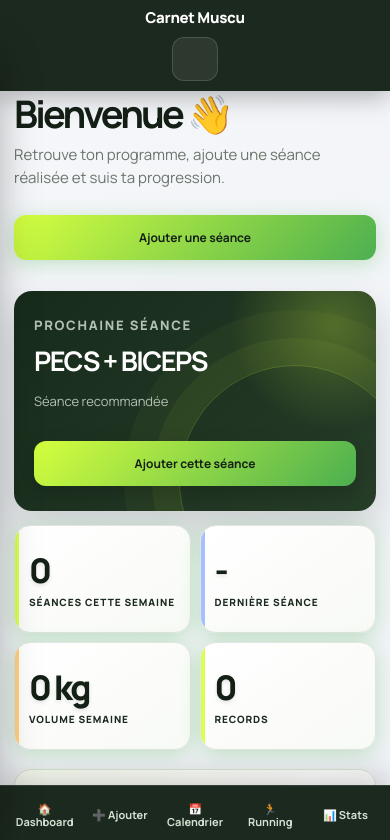
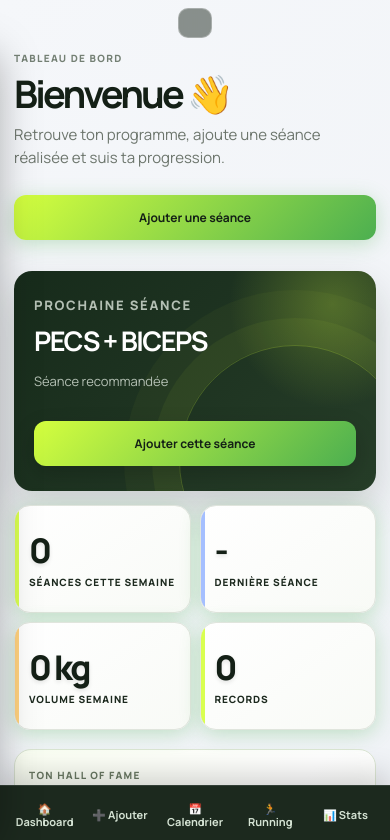
Before and after one commit to wanycode/carnet-muscu, a plain HTML site: page index.html in a window 390 px wide. Shown: the top 840 px of the page. Drawn offline with Linux system fonts and the light colour scheme.

Commit message:
Add files via upload

```diff
--- a/index.html
+++ b/index.html
@@ -5,7 +5,7 @@
     <meta name="viewport" content="width=device-width, initial-scale=1.0">
     <title>Carnet Muscu</title>
 
-    <link rel="stylesheet" href="styles.css?v=132">
+    <link rel="stylesheet" href="styles.css?v=134">
 
     <!-- Icône pour appli web -->
     <link rel="icon" href="favicon.svg" type="image/svg+xml">
@@ -458,10 +458,6 @@ main{background:linear-gradient(135deg,#f5f7fa 0%,#e8ecf1 100%);min-height:100vh
 
 <header class="mobile-topbar">
 
-    <a href="#" data-page="dashboard" class="mobile-topbar-logo">
-        Carnet Muscu
-    </a>
-
     <button class="hamburger" id="hamburgerBtn" aria-label="Ouvrir le menu" aria-expanded="false">
         <span></span>
         <span></span>
--- a/styles.css
+++ b/styles.css
@@ -725,45 +725,40 @@ input:focus-visible, select:focus-visible, textarea:focus-visible {
         top:0;left:0;right:0;
         z-index:44;
         align-items:center;
-        justify-content:space-between;
-        gap:10px;
-        padding:10px 14px;
-        background:var(--green);
-        box-shadow:0 6px 24px rgba(0,0,0,.28);
-    }
-    .mobile-topbar-logo{
-        color:#fff;
-        font-weight:800;
-        font-size:15px;
-        text-decoration:none;
-        letter-spacing:-.02em;
-        line-height:1.1;
+        justify-content:flex-start;
+        padding:8px 12px;
+        background:transparent;
+        box-shadow:none;
+        pointer-events:none;
     }
     .hamburger{
         display:flex;
         flex-direction:column;
         justify-content:center;
-        gap:5px;
-        width:46px;height:44px;
-        padding:11px 10px;
-        background:rgba(255,255,255,.08);
-        border:1px solid rgba(255,255,255,.14);
-        border-radius:12px;
+        gap:4px;
+        width:34px;height:30px;
+        padding:7px 8px;
+        background:rgba(28,41,30,.5);
+        border:1px solid rgba(255,255,255,.28);
+        border-radius:10px;
         cursor:pointer;
         transition:background .2s ease;
+        pointer-events:auto;
+        backdrop-filter:blur(6px);
+        -webkit-backdrop-filter:blur(6px);
     }
-    .hamburger:hover{background:rgba(255,255,255,.16)}
+    .hamburger:hover{background:rgba(28,41,30,.7)}
     .hamburger span{
         display:block;
-        height:3px;
-        border-radius:3px;
+        height:2px;
+        border-radius:2px;
         background:var(--lime);
         transition:transform .3s cubic-bezier(.4,0,.2,1),opacity .3s ease;
     }
-    .hamburger.open span:nth-child(1){transform:translateY(8px) rotate(45deg)}
+    .hamburger.open span:nth-child(1){transform:translateY(6px) rotate(45deg)}
     .hamburger.open span:nth-child(2){opacity:0}
-    .hamburger.open span:nth-child(3){transform:translateY(-8px) rotate(-45deg)}
+    .hamburger.open span:nth-child(3){transform:translateY(-6px) rotate(-45deg)}
     .mobile-drawer{display:flex}
     .drawer-overlay{display:block}
-    main{padding-top:64px}
+    main{padding-top:44px}
 }
```
